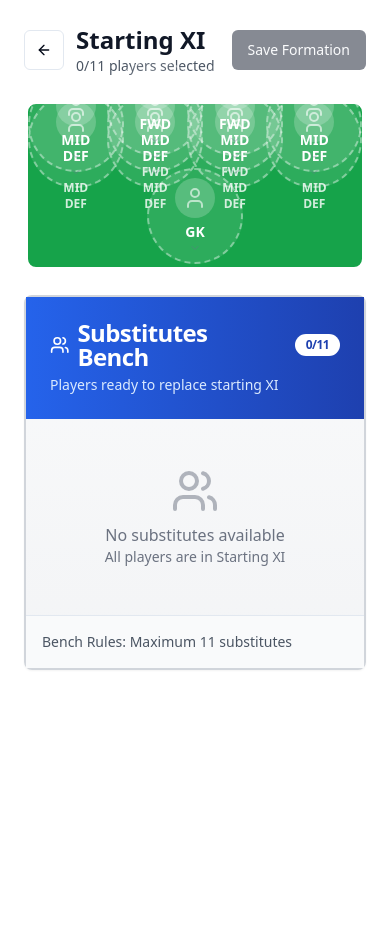
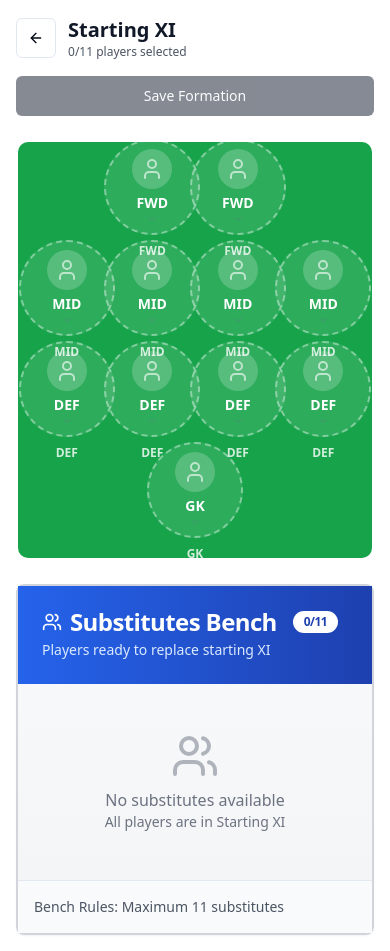
Before and after one commit to Saheel-Mahzz/Football-Team-Management, a React (Vite) app: page /starting-xi in a window 390 px wide. Before the commit the page ends 844 px from the top, so only its background shows below. Built offline with nearby package versions, Linux system fonts and the light colour scheme.

Commit message:
fix: reponsive design fixes

```diff
--- a/src/pages/startingXI/components/Pitch.tsx
+++ b/src/pages/startingXI/components/Pitch.tsx
@@ -12,19 +12,19 @@ const playersByPos = filterByPosition(players);
 const selectedIds = Object.values(startingXI).filter(Boolean);
 const available = getAvailablePlayers(playersByPos, selectedIds as number[]);
   return (
-    <div className="w-full aspect-[2/1] bg-green-600 rounded-xl border-4 border-white p-4 h-full">
-      <div className="grid grid-cols-4 grid-rows-3 h-full gap-4">
+<div className="w-full aspect-[4/3] sm:aspect-[16/9] lg:aspect-[2/1] bg-green-600 rounded-xl border-2 sm:border-4 border-white p-2 sm:p-4 h-full min-h-[420px] sm:min-h-[500px]">
+  <div className="grid grid-cols-4 grid-rows-4 h-full gap-1 sm:gap-2 lg:gap-4">
 
+    {/* Forwards */}
     <div className="col-start-2 row-start-1 flex items-center justify-center">
       <PositionSlot
         position="FWD"
         slotNumber={1}
         availablePlayers={available?.forwards}
         selectedPlayerId={startingXI.fwd1}
-            onSelectPlayer={(id) => setStartingXI('fwd1',id)}
+        onSelectPlayer={(id) => setStartingXI('fwd1', id)}
       />
     </div>
-
 
     <div className="col-start-3 row-start-1 flex items-center justify-center">
       <PositionSlot
@@ -32,11 +32,17 @@ const available = getAvailablePlayers(playersByPos, selectedIds as number[]);
         slotNumber={2}
         availablePlayers={available?.forwards}
         selectedPlayerId={startingXI.fwd2}
-            onSelectPlayer={(id) => setStartingXI('fwd2',id)}
+        onSelectPlayer={(id) => setStartingXI('fwd2', id)}
       />
     </div>
+
+    {/* Midfielders */}
     {[1, 2, 3, 4].map(i => (
-  <div key={i} className={`col-start-${i} row-start-2 flex items-center justify-center`}>
+      <div
+        key={`mid-${i}`}
+        style={{ gridColumnStart: i }}
+        className="row-start-2 flex items-center justify-center"
+      >
         <PositionSlot
           position="MID"
           slotNumber={i}
@@ -46,18 +52,32 @@ onSelectPlayer={(id) => setStartingXI(`mid${i}`, id)}
         />
       </div>
     ))}
+
+    {/* Defenders */}
     {[1, 2, 3, 4].map(i => (
-          <div key={i} className={`col-start-${i} row-start-3 flex items-center justify-center`}>
-       <PositionSlot availablePlayers={available?.defenders} slotNumber={i} position="DEF"
+      <div
+        key={`def-${i}`}
+        style={{ gridColumnStart: i }}
+        className="row-start-3 flex items-center justify-center"
+      >
+        <PositionSlot
+          position="DEF"
+          slotNumber={i}
+          availablePlayers={available?.defenders}
           selectedPlayerId={startingXI[`def${i}`]}
           onSelectPlayer={(id) => setStartingXI(`def${i}`, id)}
         />
       </div>
     ))}
 
+    {/* Goalkeeper */}
     <div className="col-start-2 col-span-2 row-start-4 flex items-center justify-center">
-       <PositionSlot availablePlayers={available?.goalkeepers} slotNumber={1} position="GK" selectedPlayerId={startingXI.gk1}
-      onSelectPlayer={(id) => setStartingXI(`gk1`, id)}
+      <PositionSlot
+        position="GK"
+        slotNumber={1}
+        availablePlayers={available?.goalkeepers}
+        selectedPlayerId={startingXI.gk1}
+        onSelectPlayer={(id) => setStartingXI('gk1', id)}
       />
     </div>
 
--- a/src/pages/startingXI/index.tsx
+++ b/src/pages/startingXI/index.tsx
@@ -27,19 +27,21 @@ export default function StartingXI() {
   };
 
   return (
-    <div className="min-h-screen p-6">
-      <div className="flex justify-between items-center mb-6">
+<div className="min-h-screen p-4 sm:p-6">
+  {/* Header Section */}
+  <div className="flex flex-col sm:flex-row sm:justify-between sm:items-center gap-4 mb-6">
     <div className="flex items-center gap-3">
       <Button
         variant="outline"
         size="icon"
         onClick={() => navigate('/')}
+        className="shrink-0"
       >
         <ArrowLeft className="h-4 w-4" />
       </Button>
       <div>
-            <h1 className="text-2xl font-bold text-gray-900">Starting XI</h1>
-            <p className="text-sm text-gray-600">
+        <h1 className="text-xl sm:text-2xl font-bold text-gray-900">Starting XI</h1>
+        <p className="text-xs sm:text-sm text-gray-600">
           {selectedIds.length}/11 players selected
         </p>
       </div>
@@ -48,20 +50,22 @@ export default function StartingXI() {
     <Button
       onClick={handleSaveFormation}
       disabled={!isXIComplete}
-          className={!isXIComplete ? 'opacity-50 cursor-not-allowed' : ''}
+      className={`w-full sm:w-auto ${!isXIComplete ? 'opacity-50 cursor-not-allowed' : ''}`}
     >
       Save Formation
     </Button>
   </div>
 
+  {/* Alert Banner */}
   {!isXIComplete && selectedIds.length > 0 && (
     <div className="mb-4 p-3 bg-amber-50 border border-amber-200 rounded-lg">
-          <p className="text-sm text-amber-800">
+      <p className="text-xs sm:text-sm text-amber-800">
         ⚠️ Select {11 - selectedIds.length} more player(s) to complete your Starting XI
       </p>
     </div>
   )}
 
+  {/* Main Layout Grid */}
   <div className="grid grid-cols-1 lg:grid-cols-4 gap-6">
     <div className="lg:col-span-3">
       <Pitch
```
Lines whose indentation alone changed are shown as unchanged.
